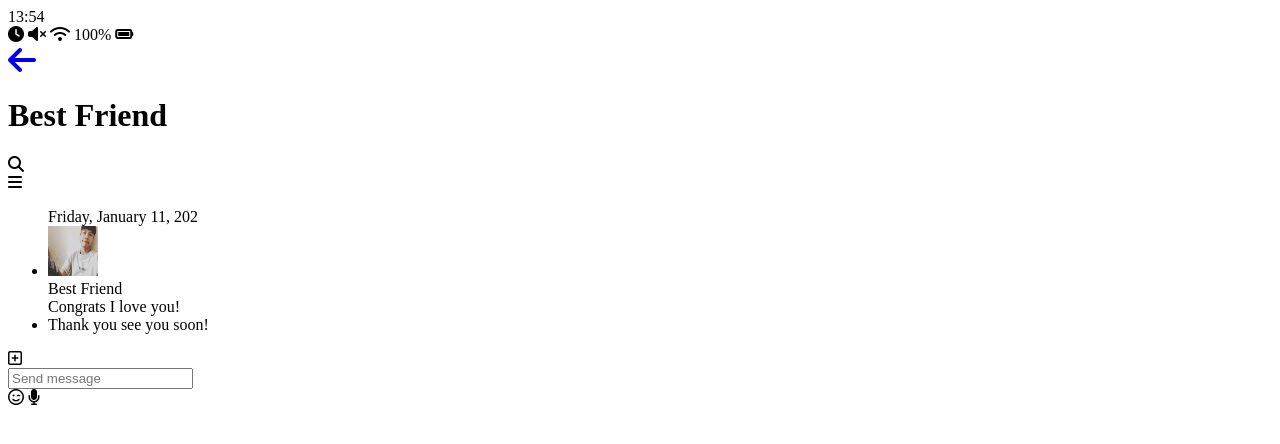
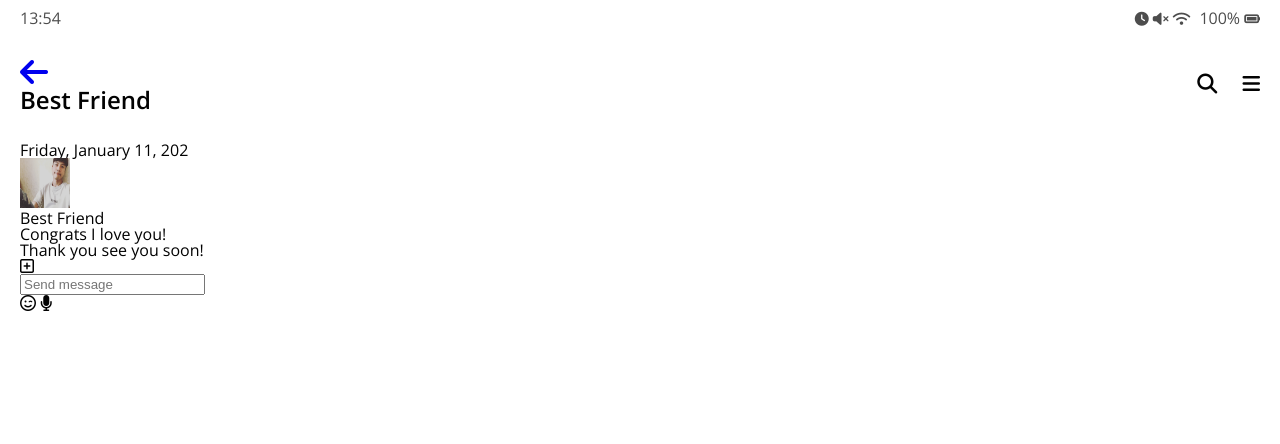
Before and after one commit to tjwns3481/kakao-clone-v2.0, a plain HTML site: page chat.html in a window 1280 px wide. Drawn offline with nearby package versions, Linux system fonts and the light colour scheme.

Commit message:
until 5:51pm

```diff
--- a/chat.html
+++ b/chat.html
@@ -4,6 +4,7 @@
     <meta charset="UTF-8">
     <meta name="viewport" content="width=device-width, initial-scale=1.0">
     <script src="https://kit.fontawesome.com/61fcf810d2.js" crossorigin="anonymous"></script>
+    <link rel="stylesheet" href="css/style.css" />
     <title>Chat | Kakao Clone</title>
 </head>
 <body>
@@ -32,9 +33,9 @@
             <span class="header__icon">
                 <i class="fas fa-search"></i>
             </span>
-            <div class="header__icon">
+            <span class="header__icon">
                 <i class="fas fa-bars"></i>
-            </div>
+            </span>
         </div>
     </header>
     <main class="chat">
--- /dev/null
+++ b/css/header.css
@@ -0,0 +1,18 @@
+.header{
+    display: flex;
+    justify-content: space-between ;
+    align-items: center;
+    margin-bottom: 30px;
+
+}
+
+.header .header__title{
+    font-size: 24px;
+    font-weight: 600;
+}
+
+.header .header__icon{
+    font-size: 20px;
+    margin-left: 20px;
+    cursor: pointer;
+}
--- /dev/null
+++ b/css/reset.css
@@ -0,0 +1,48 @@
+/* http://meyerweb.com/eric/tools/css/reset/
+   v2.0 | 20110126
+   License: none (public domain)
+*/
+
+html, body, div, span, applet, object, iframe,
+h1, h2, h3, h4, h5, h6, p, blockquote, pre,
+a, abbr, acronym, address, big, cite, code,
+del, dfn, em, img, ins, kbd, q, s, samp,
+small, strike, strong, sub, sup, tt, var,
+b, u, i, center,
+dl, dt, dd, ol, ul, li,
+fieldset, form, label, legend,
+table, caption, tbody, tfoot, thead, tr, th, td,
+article, aside, canvas, details, embed,
+figure, figcaption, footer, header, hgroup,
+menu, nav, output, ruby, section, summary,
+time, mark, audio, video {
+	margin: 0;
+	padding: 0;
+	border: 0;
+	font-size: 100%;
+	font: inherit;
+	vertical-align: baseline;
+}
+/* HTML5 display-role reset for older browsers */
+article, aside, details, figcaption, figure,
+footer, header, hgroup, menu, nav, section {
+	display: block;
+}
+body {
+	line-height: 1;
+}
+ol, ul {
+	list-style: none;
+}
+blockquote, q {
+	quotes: none;
+}
+blockquote:before, blockquote:after,
+q:before, q:after {
+	content: '';
+	content: none;
+}
+table {
+	border-collapse: collapse;
+	border-spacing: 0;
+}
--- /dev/null
+++ b/css/status-bar.css
@@ -0,0 +1,14 @@
+.status-bar{
+    display : flex;
+    justify-content: space-between;
+    margin-bottom: 30px;
+    opacity: 0.7;
+}
+
+.status-bar i {
+    font-size: 14px;
+}
+
+.status-bar .status-bar__bettery-level {
+    margin-left: 5px;
+}
--- /dev/null
+++ b/css/style.css
@@ -0,0 +1,10 @@
+@import url('https://fonts.googleapis.com/css2?family=Open+Sans:wght@400;600&display=swap');
+@import "reset.css";
+@import "status-bar.css";
+@import "header.css";
+body{
+    background-color: white;
+    padding:10px 20px;
+    color: #020202;
+    font-family: "Open Sans", -apple-system, BlinkMacSystemFont, 'Segoe UI', Roboto, Oxygen, Ubuntu, Cantarell, 'Open Sans', 'Helvetica Neue', sans-serif;
+}
```
Also changed, not shown: find.html (+1 -0 lines), friends.html (+1 -0 lines), index.html (+1 -0 lines), more.html (+1 -0 lines), setting.html (+1 -0 lines).
